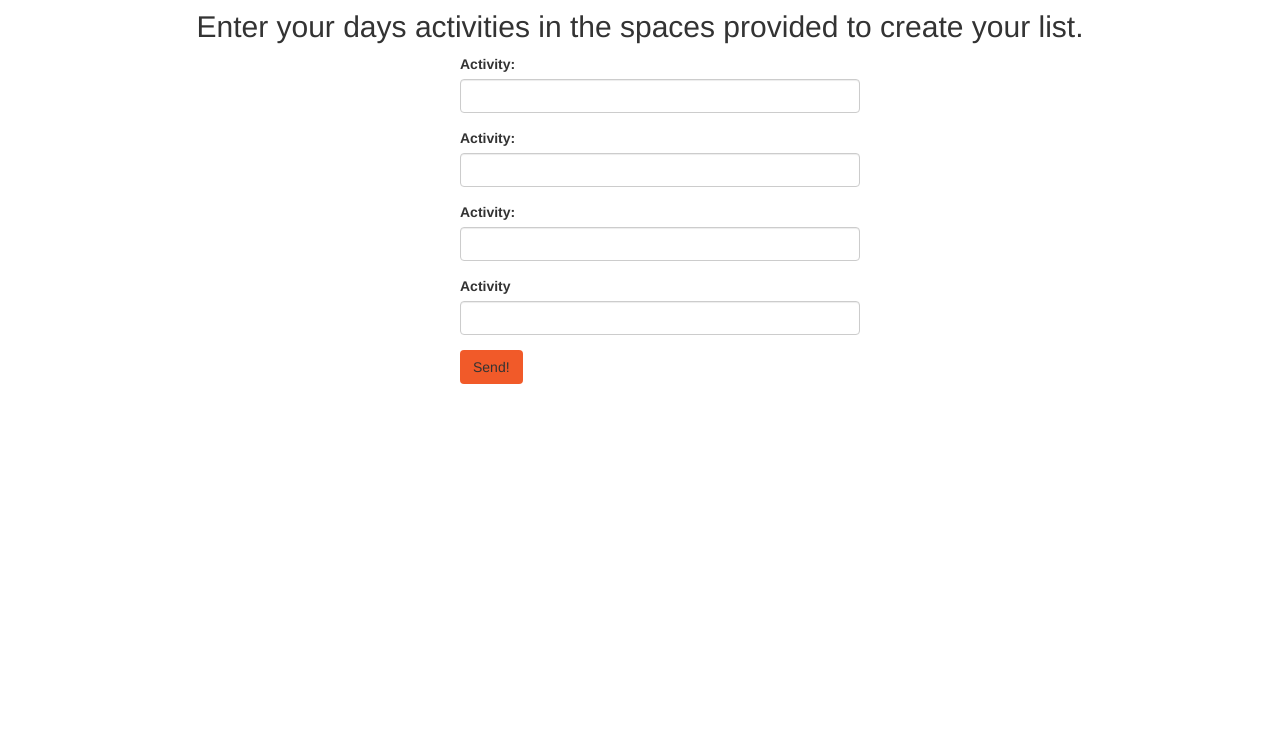
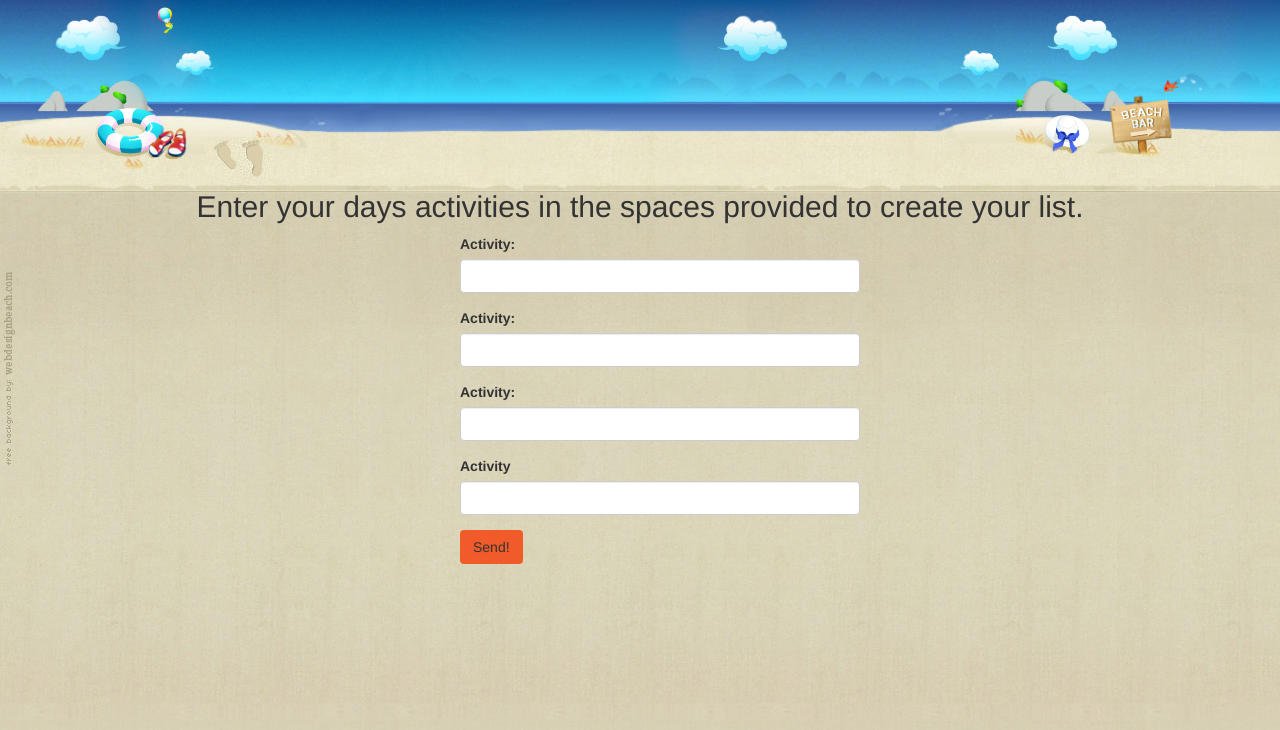
Before and after one commit to ChrisMunene/To-do-list, a plain HTML site: page to-do.html in a window 1280 px wide. Shown: the part 70-800 px from the top of the page. Drawn offline with nearby package versions, Linux system fonts and the light colour scheme.

Commit message:
add all modified files

```diff
--- a/css/styles.css
+++ b/css/styles.css
@@ -1,5 +1,5 @@
 body{
-  background-image:url("../images/images.png");
+  background-image:url("../images/background.jpg");
 }
 form{
   display: block;
@@ -9,6 +9,9 @@ form{
 }
 header{
   text-align: center;
+  color: silver;
+  padding-bottom: 170px;
+  padding-top:0;
 }
 h2{
   text-align: center;
```
Also changed, not shown: images/background.jpg (added), js/test.js (added).
